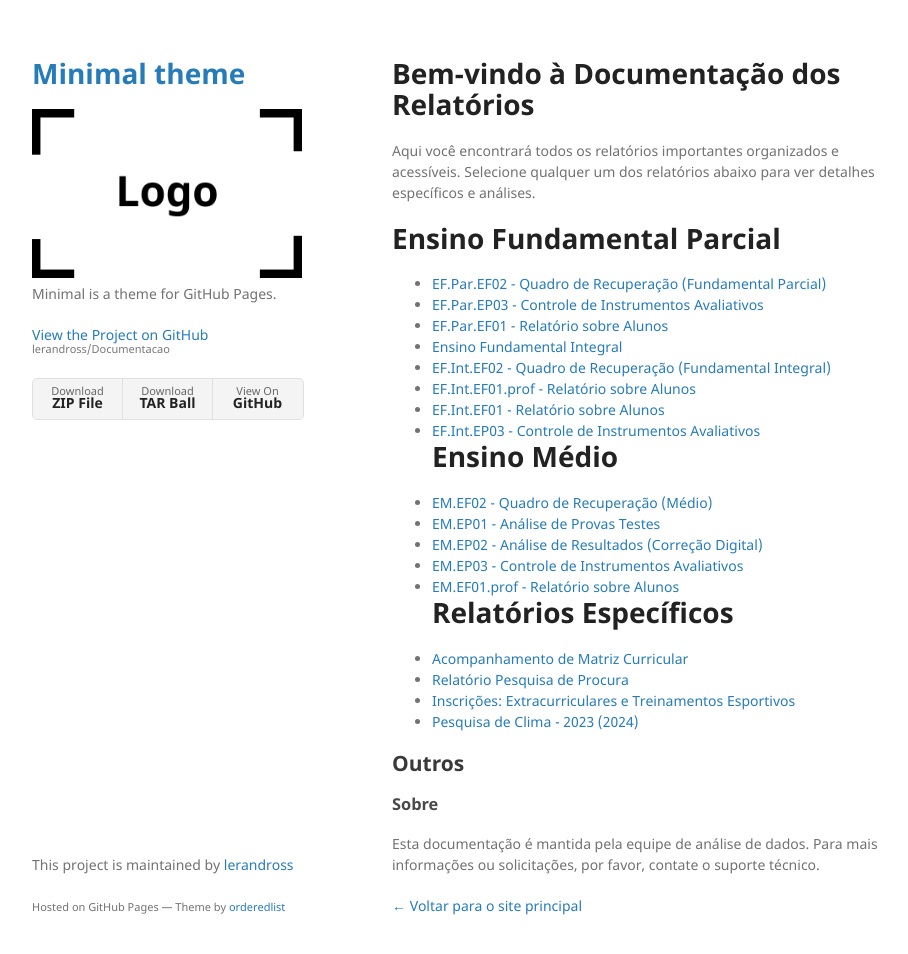
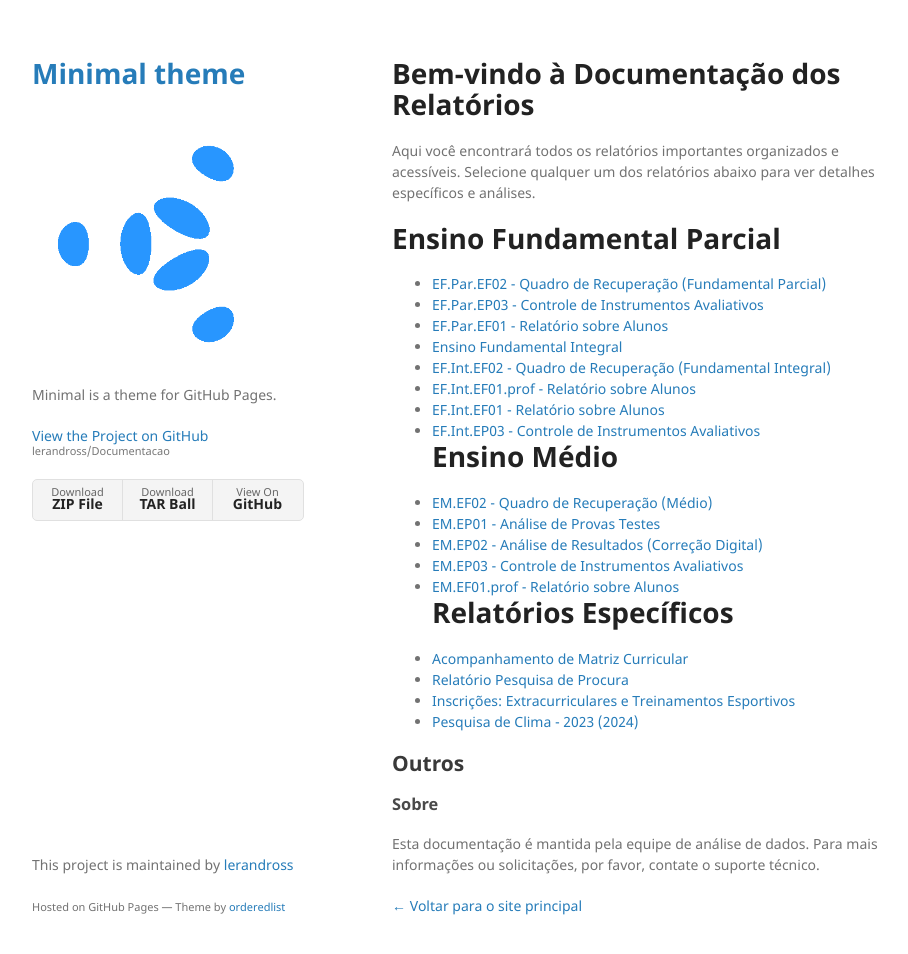
Before and after one commit to lerandross/Documentacao, a Jekyll site: the page built from index.md, in a window 1280 px wide and 986 px high. Shown: the top 954 px of the window, without its empty margins (178-1086 px from the left). Built offline with Jekyll 4.4.1, drawn with Linux system fonts in a browser that asks for light colours; our own code applies the rules of GitHub Pages for plain Markdown files.

Commit message:
teeste65

```diff
--- a/_config.yml
+++ b/_config.yml
@@ -1,5 +1,5 @@
 title: Minimal theme
-logo: /assets/img/logo.png
+logo: /assets/img/glogo.gif
 description: Minimal is a theme for GitHub Pages.
 show_downloads: true
 google_analytics:
```
Also changed, not shown: assets/img/dlogo.png (renamed from assets/img/logo.png), assets/img/glogo.gif (added), assets/img/logo.svg (added).
